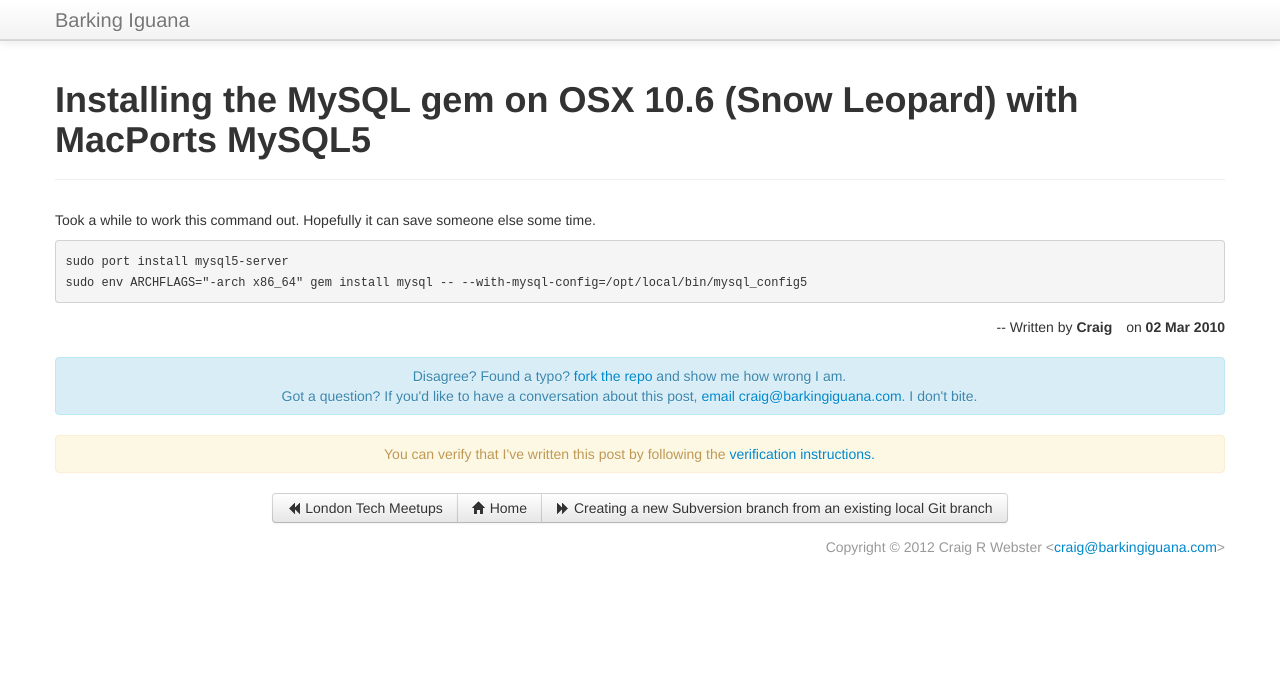
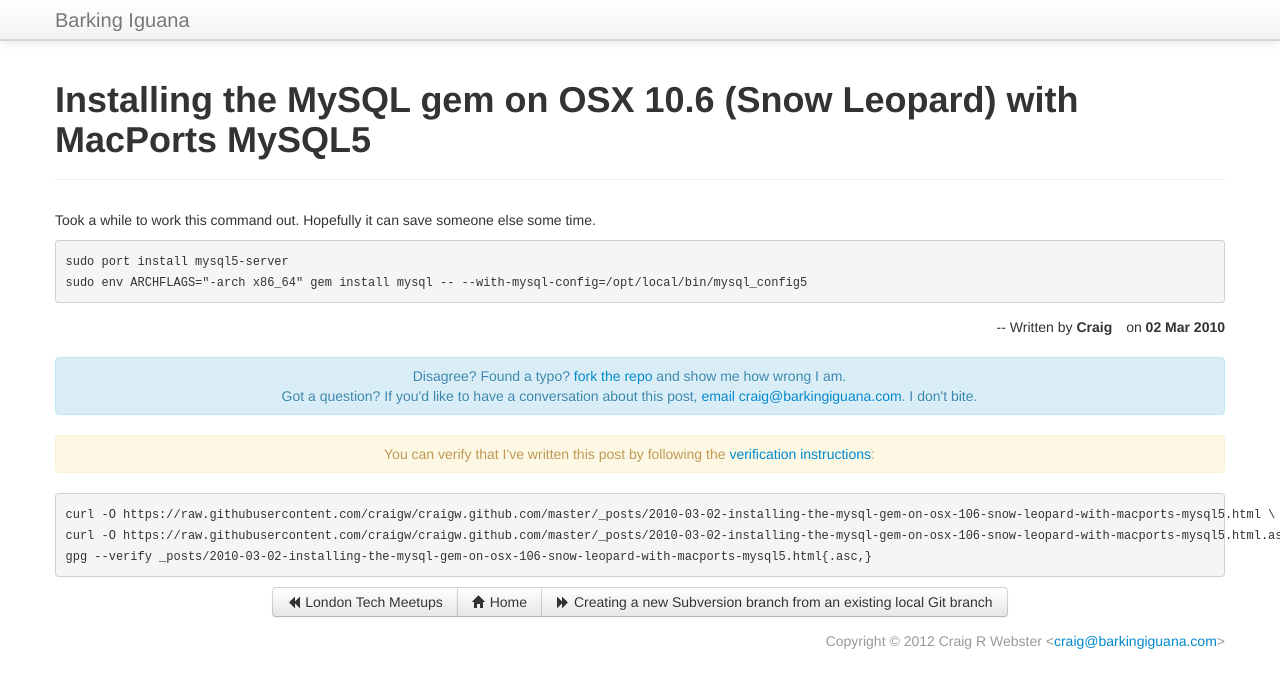
Before and after one commit to barkingiguana/barkingiguana.github.com, a Jekyll site: the page built from _posts/2010-03-02-installing-the-mysql-gem-on-osx-106-snow-leopard-with-macports-mysql5.html, in a window 1280 px wide. Shown: the top 688 px of the page. Built offline with Jekyll 4.4.1, drawn with Linux system fonts in a browser that asks for light colours.

Commit message:
Include a copypasta verification example

```diff
--- a/_layouts/post.html
+++ b/_layouts/post.html
@@ -18,7 +18,11 @@
   </div>
   <div>
     <p class="alert alert-info comments" id="comments">Disagree? Found a typo? <a href="https://github.com/craigw/craigw.github.com/fork">fork the repo</a> and show me how wrong I am.<br />Got a question? If you'd like to have a conversation about this post, <a href="mailto:craig@barkingiguana.com">email craig@barkingiguana.com</a>. I don't bite.</p>
-    <p class="alert alert-warning security" id="security">You can verify that I've written this post by following the <a href="/verification">verification instructions.</a></p>
+    <p class="alert alert-warning security" id="security">You can verify that I've written this post by following the <a href="/verification">verification instructions</a>:<br />
+    <pre><code>curl -O https://raw.githubusercontent.com/craigw/craigw.github.com/master/{{ page.path }} \
+curl -O https://raw.githubusercontent.com/craigw/craigw.github.com/master/{{ page.path }}.asc
+gpg --verify {{ page.path }}{.asc,}</code></pre>
+    </p>
   </div>
   <div class="related btn-group">
     {% if page.previous.url %}
```
